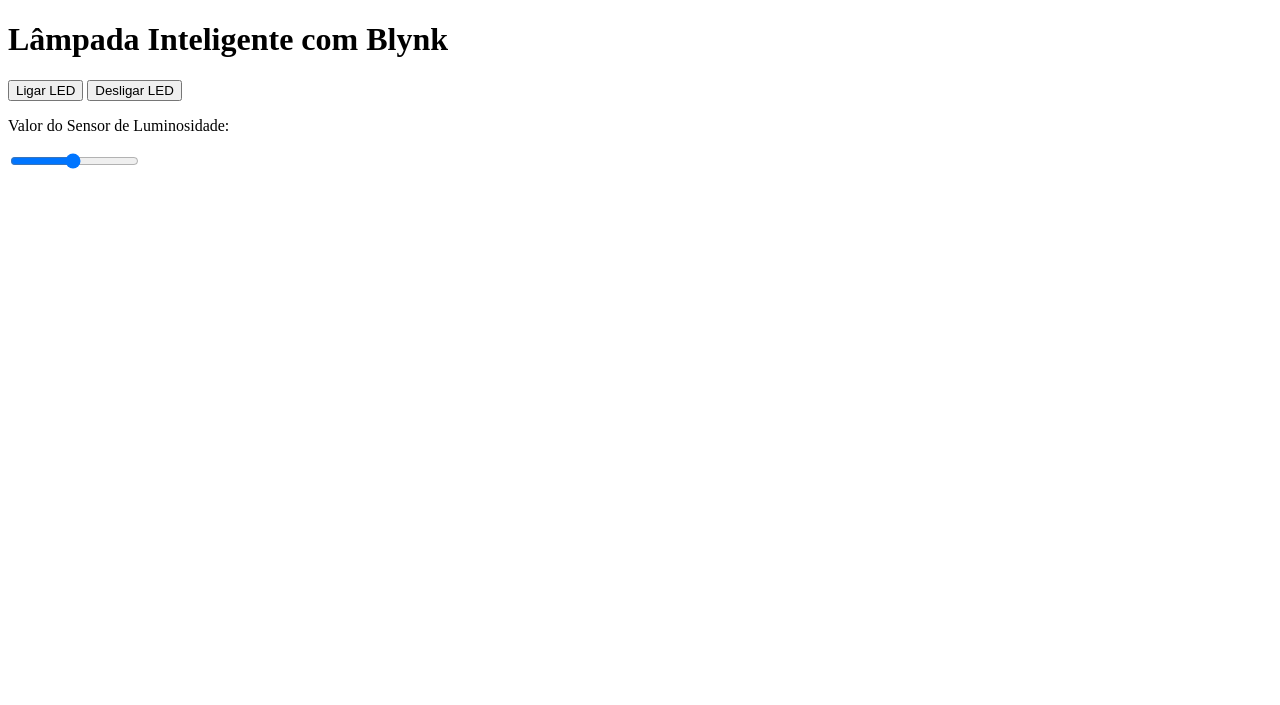
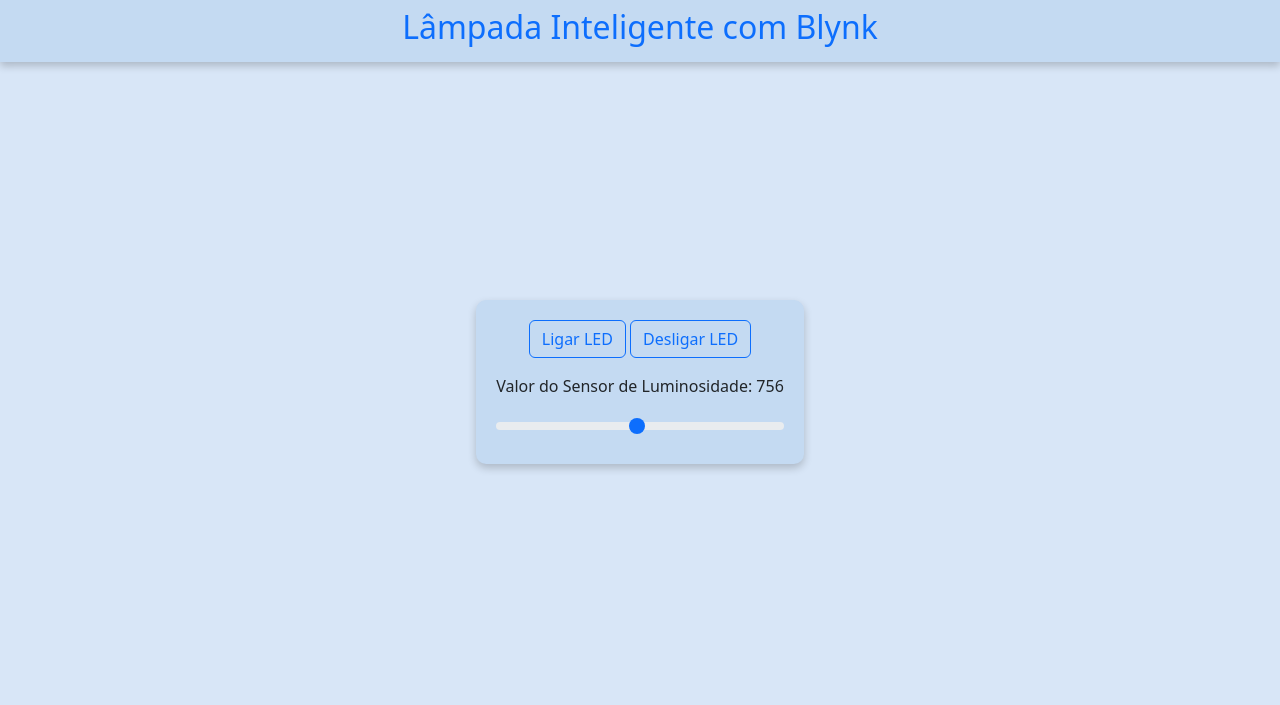
Before and after one commit to murilofrnd/Aep-LumSensor, a plain HTML site: page index.html in a window 1280 px wide. Drawn offline with nearby package versions, Linux system fonts and the light colour scheme.

Commit message:
add styles and rename functions

```diff
--- a/app.js
+++ b/app.js
@@ -8,8 +8,8 @@ document.addEventListener("DOMContentLoaded", function () {
   const LUMINOSIDADE_RANGE_PIN = 3;
 
   // Elementos do DOM
-    const ligarBtn = document.getElementById("ligarBtn");
-    const desligarBtn = document.getElementById("desligarBtn");
+  const ativarEconomia = document.getElementById("ligarBtn");
+  const desativarEconomia = document.getElementById("desligarBtn");
   const luminosidadeSpan = document.getElementById("luminosidade");
   const luminosidadeRange = document.getElementById("luminosidadeRange");
 
@@ -27,3 +27,44 @@ document.addEventListener("DOMContentLoaded", function () {
         console.error(error);
       });
   }
+
+  // Função para enviar leitura do sensor de luminosidade para o servidor Blynk
+  function editarAcionamento(valor) {
+    const url = `http://blynk-cloud.com/${BLYNK_AUTH_TOKEN}/update/${LUMINOSIDADE_VIRTUAL_PIN}?value=${valor}`;
+    fetch(url)
+      .then(response => {
+        if (!response.ok) {
+          throw new Error(`Erro ao enviar leitura de luminosidade para o servidor Blynk: ${response.statusText}`);
+        }
+        console.log(`Leitura de luminosidade ${valor} enviada com sucesso.`);
+      })
+      .catch(error => {
+        console.error(error);
+      });
+  }
+
+
+  // Botões de ligar e desligar
+  ativarEconomia.addEventListener("click", function () {
+    enviarComando(1);
+  });
+
+  desativarEconomia.addEventListener("click", function () {
+    enviarComando(0);
+  });
+
+
+  // Barra a barra deslizante
+  luminosidadeRange.addEventListener("input", function () {
+    const valorLuminosidade = this.value;
+    luminosidadeSpan.textContent = valorLuminosidade;
+    enviarLuminosidade(valorLuminosidade);
+  });
+
+  // Simulação da leitura do sensor de luminosidade (não foi possível testar fisicamente)
+  setInterval(function () {
+    const valorLuminosidade = Math.floor(Math.random() * 1024);
+    luminosidadeSpan.textContent = valorLuminosidade;
+    enviarLuminosidade(valorLuminosidade);
+  }, 2000);
+});
--- a/index.html
+++ b/index.html
@@ -4,15 +4,26 @@
   <meta charset="UTF-8">
   <meta name="viewport" content="width=device-width, initial-scale=1.0">
   <title>Lâmpada Inteligente</title>
+  <link href="https://cdn.jsdelivr.net/npm/bootstrap@5.3.3/dist/css/bootstrap.min.css" rel="stylesheet" integrity="sha384-QWTKZyjpPEjISv5WaRU9OFeRpok6YctnYmDr5pNlyT2bRjXh0JMhjY6hW+ALEwIH" crossorigin="anonymous">
+  <link rel="stylesheet" href="style.css">
 </head>
 <body>
-  <h1>Lâmpada Inteligente com Blynk</h1>
+  <div class="navbar">
+    <h2 class="text-center">Lâmpada Inteligente com Blynk</h2>
+  </div>
 
-  <button id="ligarBtn">Ligar LED</button>
-  <button id="desligarBtn">Desligar LED</button>
-  <p>Valor do Sensor de Luminosidade: <span id="luminosidade"></span></p>
-  <input type="range" min="0" max="1023" value="500" id="luminosidadeRange">
 
+
+  <div class="container-lg center-content">
+    <div class="depth-effect text-center">
+      <button id="ligarBtn" class="btn btn-outline-primary mb-3">Ligar LED</button>
+      <button id="desligarBtn" class="btn btn-outline-primary mb-3">Desligar LED</button>
+      <p>Valor do Sensor de Luminosidade: <span id="luminosidade"></span></p>
+      <input type="range" min="0" max="1023" value="500" id="luminosidadeRange" class="form-range">
+    </div>
+  </div>
+
+  <script src="https://cdn.jsdelivr.net/npm/bootstrap@5.3.3/dist/js/bootstrap.bundle.min.js" integrity="sha384-YvpcrYf0tY3lHB60NNkmXc5s9fDVZLESaAA55NDzOxhy9GkcIdslK1eN7N6jIeHz" crossorigin="anonymous"></script>
   <script src="app.js"></script>
 </body>
 </html>
--- /dev/null
+++ b/style.css
@@ -0,0 +1,28 @@
+body{
+  background-color: #d8e6f7;
+}
+
+h2{
+  color: #0d6efd;
+}
+
+.navbar{
+  background-color: #c4daf2;
+  display: flex;
+  justify-content: center;
+  align-items: center;
+  box-shadow: 0 4px 8px rgba(0, 0, 0, 0.2);
+}
+
+.depth-effect {
+    box-shadow: 0 4px 8px rgba(0, 0, 0, 0.2);
+    border-radius: 10px;
+    padding: 20px;
+    background-color: #c4daf2;
+  }
+  .center-content {
+    display: flex;
+    justify-content: center;
+    align-items: center;
+    height: 80vh;
+  }
```
Lines whose indentation alone changed are shown as unchanged.
